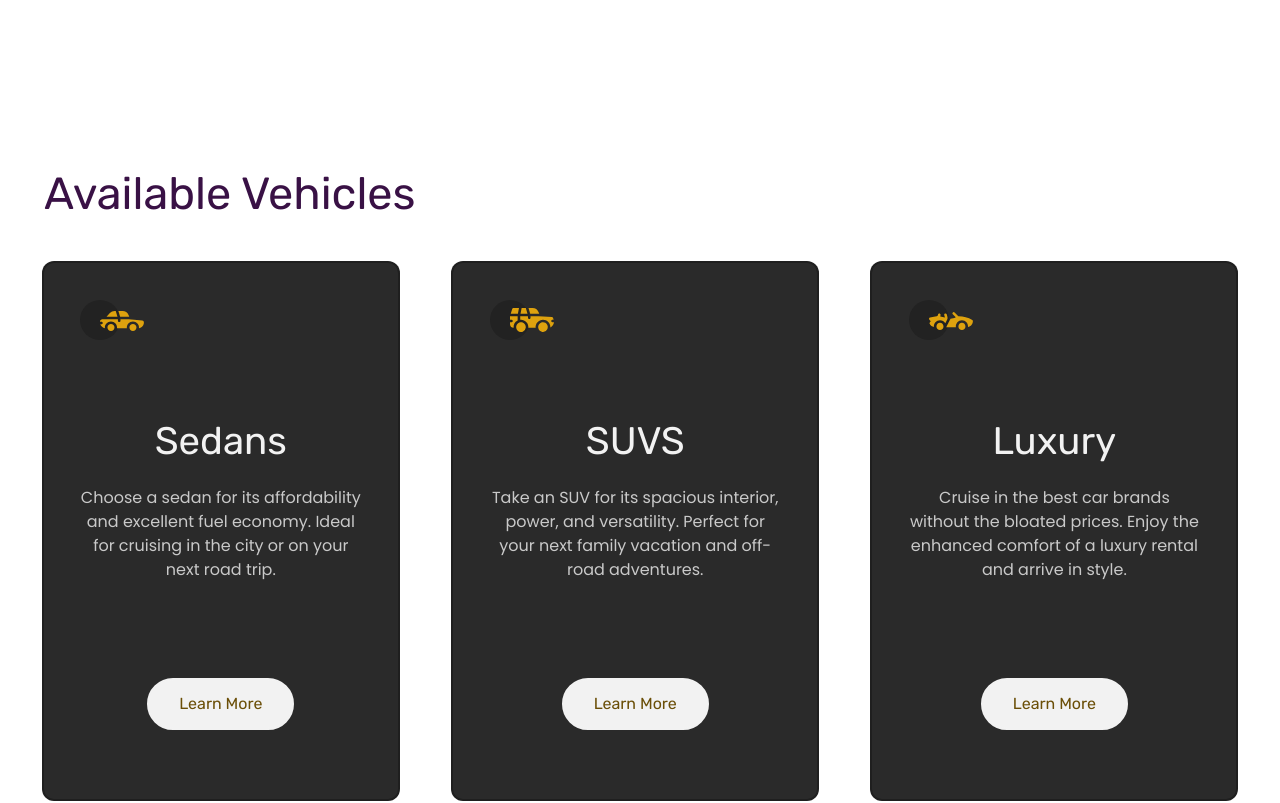
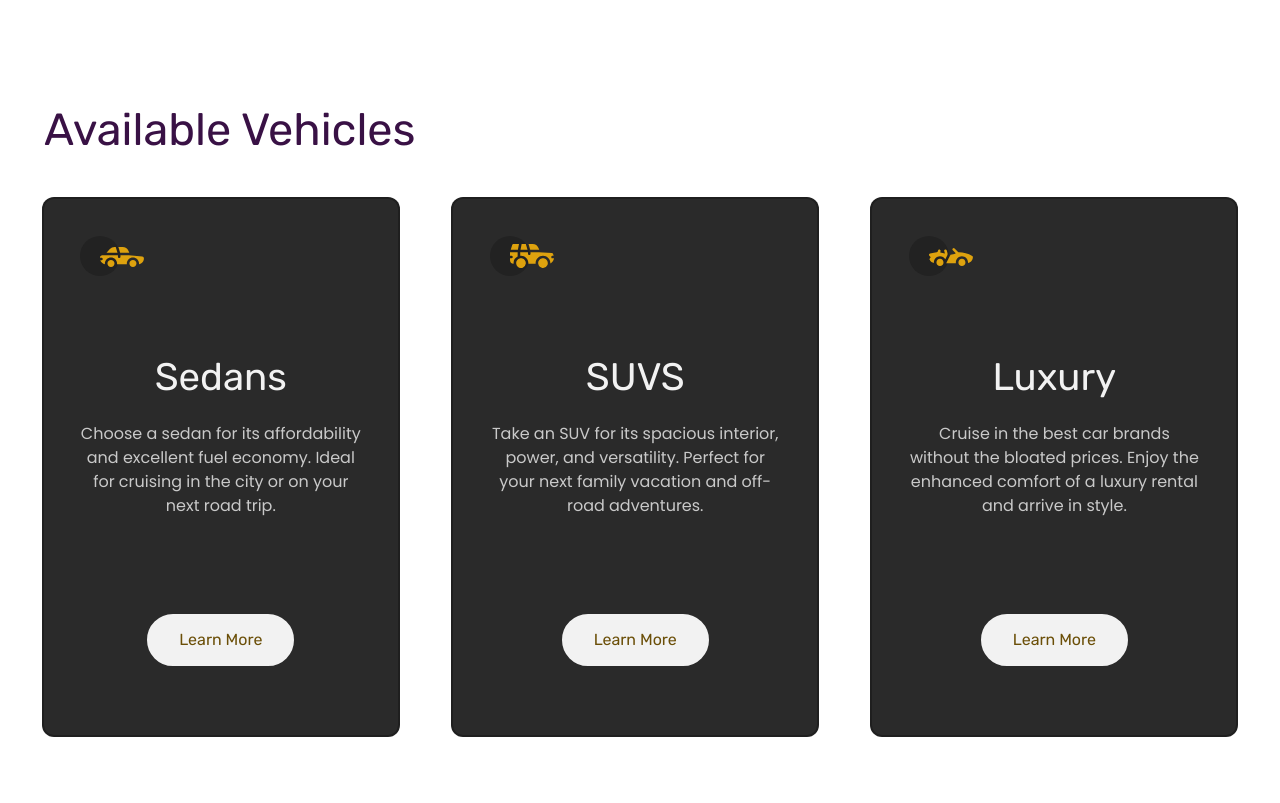
Before and after one commit to Kobra-soft/3column_webpage_demo_react_vite, a React (Vite) app: page / in a window 1280 px wide. Shown: the top 803 px of the page. Built offline with nearby package versions, Linux system fonts and the light colour scheme.

Commit message:
Commit v2

```diff
--- a/src/App.jsx
+++ b/src/App.jsx
@@ -4,7 +4,7 @@ function App() {
 
   return (
     <>
-      <div className="container pt-36 items-start">
+      <div className="container pt-20 items-start">
         <title className="flex justify-between items-center ml-7 mr-6 pb-8">Available Vehicles</title>
         <div className="items">
           <div className="item first border-2 border-[#00000045]">
--- a/style.css
+++ b/style.css
@@ -1,6 +1,5 @@
 @import url('https://fonts.googleapis.com/css2?family=Lexend+Deca&display=swap');
 @import url('https://fonts.googleapis.com/css2?family=Big+Shoulders+Display:wght@700&display=swap');
-@import url('https://fonts.googleapis.com/css?family=Tangerine');
 @import url('https://fonts.googleapis.com/css?family=Poppins');
 @import url('https://fonts.googleapis.com/css?family=Rubik');
 
@@ -12,20 +11,12 @@
     font-weight: Medium;
 }
 
-/* :root{
-    --bright-orange: #1fddb4;
-    --dark-cyan: #360070;
-    --very-dark-cyan: #420024;
-} */
-
 title{
     /* background-color: #535bf2; */
     font-size: 45px;
     color: #391145;
     font-family: 'Rubik', sans-serif;;
 }
-
-/* Item height between the items */
 .items{
     background-color:#ffffff;
     min-height:50vh;
```
